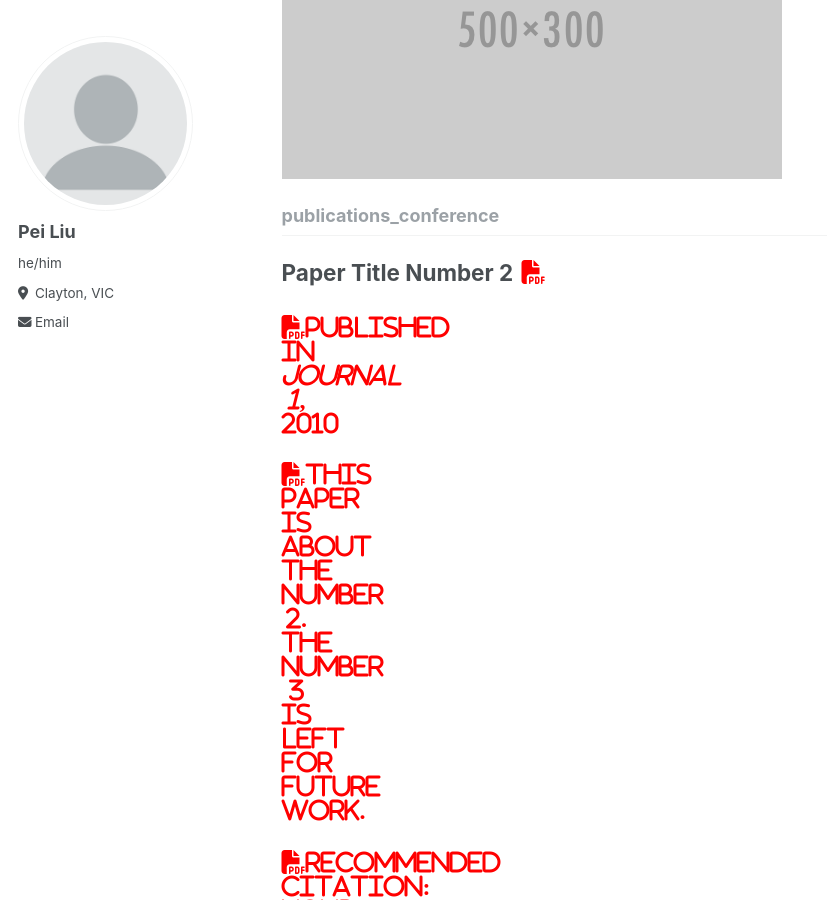
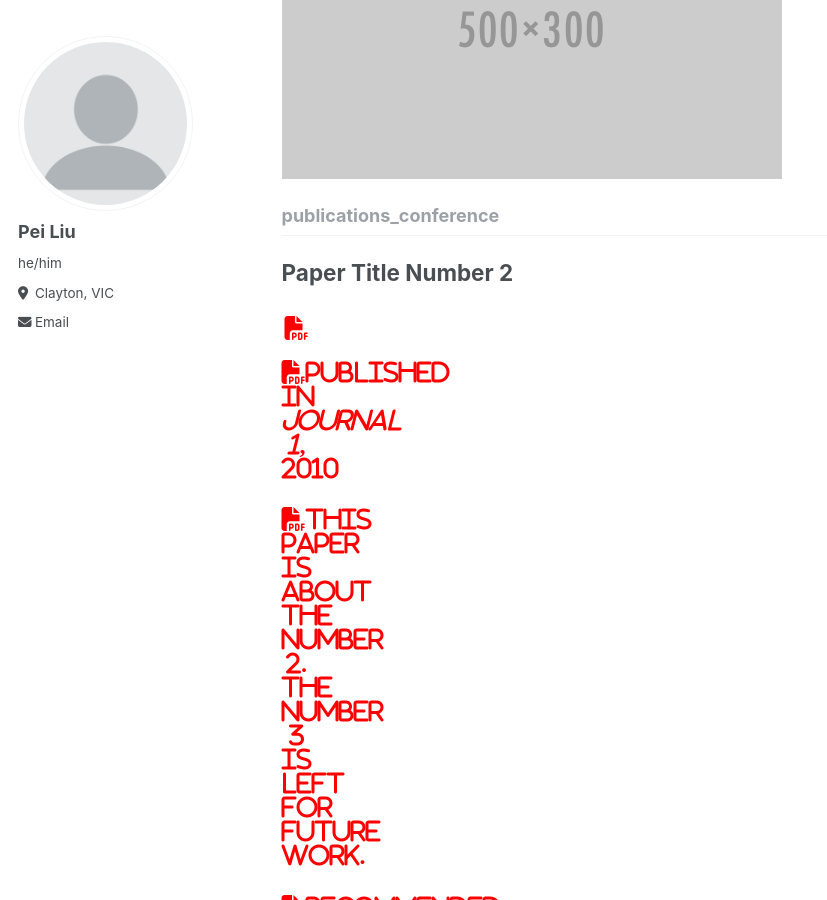
Before and after one commit to gspeiliu/gspeiliu.github.io, a Jekyll site: the page built from _pages/collection-archive.html, in a window 1280 px wide and 900 px high, scrolled down 925 px. Shown: the whole window, without its empty margins (0-827 px from the left). Built offline with Jekyll 4.4.1, drawn with Linux system fonts in a browser that asks for light colours.

Commit message:
pdf test

```diff
--- a/_includes/archive-single.html
+++ b/_includes/archive-single.html
@@ -28,9 +28,9 @@
 
     <h2 class="archive__item-title" itemprop="headline">
     {% if post.collection == 'publications_conference' %}
-    <p> {{title}} <a href=" {{ post.puburl }}"><i class="fas fa-fw fa-file-pdf zoom" aria-hidden="true" style="font-size:24px;color:red"></></a></p>
+    <p> {{title}} </p> <a href=" {{ post.puburl }}"><i class="fas fa-fw fa-file-pdf zoom" aria-hidden="true" style="font-size:24px;color:red"></></a>
       {% elsif post.collection == 'publications_journal' %}
-      <p> {{title}} <a href=" {{ post.puburl }}"><i class="fas fa-fw fa-file-pdf zoom" aria-hidden="true" style="font-size:24px;color:red"></></a></p>
+      <p> {{title}} </p> <a href=" {{ post.puburl }}"><i class="fas fa-fw fa-file-pdf zoom" aria-hidden="true" style="font-size:24px;color:red"></></a>
       {% else %}
           {% if post.link %}
             <a href="{{ post.link }}">{{ title }}</a> <a href="{{ base_path }}{{ post.url }}" rel="permalink"><i class="fa fa-link" aria-hidden="true" title="permalink"></i><span class="sr-only">Permalink</span></a>
```
